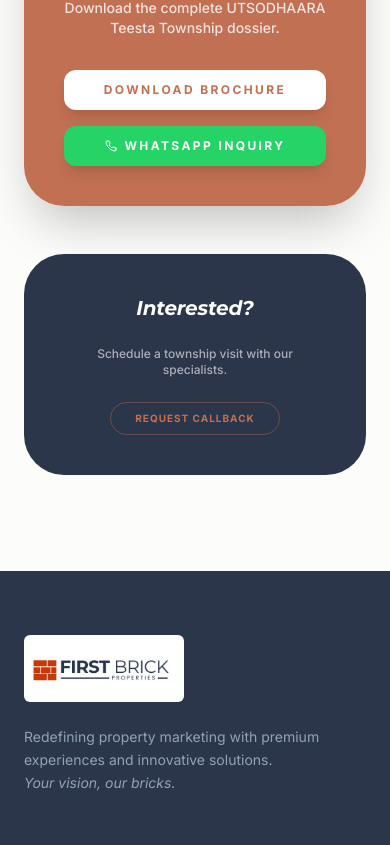
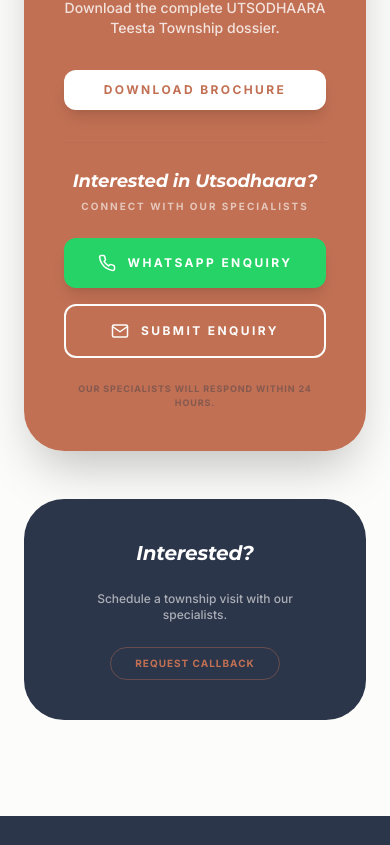
Before and after one commit to Rajarshirexx/First-Brick, a React (Vite) app in the folder client/: page /projects/utsodhara in a window 390 px wide. Shown: the part 5158-6003 px from the top of the page. Built offline with nearby package versions, Linux system fonts and the light colour scheme.

Commit message:
feat: Integrated project-specific enquiry messages across all 5 project pages

```diff
--- a/client/src/Components/Global/FloatingWhatsApp.jsx
+++ b/client/src/Components/Global/FloatingWhatsApp.jsx
@@ -3,7 +3,7 @@ import React from 'react';
 export default function FloatingWhatsApp() {
     return (
         <a
-            href="https://wa.me/918371874510"
+            href="https://wa.me/918371874510?text=Hello%20First%20Brick%20Team,%20I'm%20interested%20in%20learning%20more%20about%20your%20properties."
             target="_blank"
             rel="noopener noreferrer"
             className="fixed bottom-8 right-8 z-[9999] bg-[#25D366] text-white rounded-full shadow-2xl hover:bg-[#20bd5c] transition-all duration-500 group flex items-center justify-start gap-0 overflow-hidden w-[60px] h-[60px] hover:w-[200px] hover:px-5"
--- /dev/null
+++ b/client/src/Components/UI/ProjectEnquiry.jsx
@@ -0,0 +1,48 @@
+import React from 'react';
+import { FiPhone, FiMail } from 'react-icons/fi';
+
+export default function ProjectEnquiry({ projectName, isDark = false, accentColor = "#f7941d" }) {
+    const whatsappNumber = "918371874510";
+    const emailAddress = "info@firstbrickproperty.com";
+
+    const whatsappMessage = encodeURIComponent(`I'm interested in the ${projectName} project. Please provide more details.`);
+    const emailSubject = encodeURIComponent(`Enquiry for ${projectName} - First Brick Properties`);
+    const emailBody = encodeURIComponent(`Hello First Brick Team,\n\nI am interested in learning more about the ${projectName} project. Please contact me with more information.\n\nThank you.`);
+
+    const primaryTextClass = isDark ? "text-white" : "text-primary";
+    const secondaryTextClass = isDark ? "text-white/60" : "text-muted";
+
+    return (
+        <div className="space-y-6 pt-6 border-t border-primary/5">
+            <div className="text-center lg:text-left">
+                <h4 className={`text-lg font-display font-bold ${primaryTextClass} italic mb-1`}>Interested in {projectName}?</h4>
+                <p className={`${secondaryTextClass} text-[10px] uppercase font-bold tracking-[0.2em]`}>Connect with our specialists</p>
+            </div>
+
+            <div className="flex flex-col gap-4">
+                <a
+                    href={`https://wa.me/${whatsappNumber}?text=${whatsappMessage}`}
+                    target="_blank"
+                    rel="noopener noreferrer"
+                    className="flex items-center justify-center gap-3 bg-[#25D366] hover:bg-[#20bd5c] text-white py-4 rounded-xl font-bold text-xs uppercase tracking-[0.2em] shadow-lg hover:shadow-2xl transition-all hover:-translate-y-1 w-full"
+                >
+                    <FiPhone className="text-lg" />
+                    WhatsApp Enquiry
+                </a>
+
+                <a
+                    href={`mailto:${emailAddress}?subject=${emailSubject}&body=${emailBody}`}
+                    className="flex items-center justify-center gap-3 border-2 py-4 rounded-xl font-bold text-xs uppercase tracking-[0.2em] transition-all hover:bg-primary hover:text-white hover:-translate-y-1 w-full group"
+                    style={{ borderColor: accentColor, color: accentColor }}
+                >
+                    <FiMail className="text-lg group-hover:scale-110 transition-transform" />
+                    Submit Enquiry
+                </a>
+            </div>
+
+            <p className="text-[9px] text-center text-primary/40 font-bold uppercase tracking-widest leading-relaxed">
+                Our specialists will respond within 24 hours.
+            </p>
+        </div>
+    );
+}
--- a/client/src/Pages/Projects/EmbeeDelight.jsx
+++ b/client/src/Pages/Projects/EmbeeDelight.jsx
@@ -1,4 +1,5 @@
 import React from 'react';
+import ProjectEnquiry from '../../Components/UI/ProjectEnquiry';
 import brochurePdf from '../../assets/EMBEE_DELIGHT_BROCHURE.pdf';
 import brochurePage1 from '../../assets/embee/EMBEE_DELIGHT_BROCHURE_page-0001.jpg';
 import brochurePage3 from '../../assets/embee/EMBEE_DELIGHT_BROCHURE_page-0003.jpg';
@@ -228,6 +229,9 @@ export default function EmbeeDelight() {
                             </div>
                         </div>
 
+                        {/* Enquiry Section */}
+                        <ProjectEnquiry projectName="Embee Delight" accentColor="#f7941d" />
+
                     </div>
                 </div>
 
--- a/client/src/Pages/Projects/RightAngle.jsx
+++ b/client/src/Pages/Projects/RightAngle.jsx
@@ -1,4 +1,5 @@
 import React from 'react';
+import ProjectEnquiry from '../../Components/UI/ProjectEnquiry';
 import { motion } from 'framer-motion';
 import { Link } from 'react-router-dom';
 import { FiArrowRight, FiDownload, FiMapPin, FiCheckCircle, FiPhone } from 'react-icons/fi';
@@ -169,24 +170,10 @@ export default function RightAngle() {
                     </div>
                 </div>
 
-                <div className="mt-24 text-center space-y-8">
-                    <p className="text-[#5c2d91]/60 font-medium">Ready to elevate your business presence at Siliguri's most strategic commercial hub?</p>
-                    <div className="flex flex-col md:flex-row items-center justify-center gap-6 pb-20">
-                        <Link
-                            to="/contact"
-                            className="bg-[#5c2d91] hover:bg-[#4a2475] text-white px-12 py-5 rounded-full font-bold text-lg transition-all shadow-xl shadow-[#5c2d91]/20 group flex items-center gap-3"
-                        >
-                            Inquire for Leasing <FiArrowRight className="group-hover:translate-x-2 transition-transform" />
-                        </Link>
-                        <a
-                            href="https://wa.me/918371874510"
-                            target="_blank"
-                            rel="noopener noreferrer"
-                            className="bg-[#25D366] hover:bg-[#20bd5c] text-white px-10 py-5 rounded-full font-bold text-lg transition-all shadow-xl shadow-[#25D366]/20 flex items-center gap-3"
-                        >
-                            <FiPhone /> WhatsApp Inquiry
-                        </a>
-                    </div>
+                <div className="mt-24 max-w-xl mx-auto space-y-12 pb-20">
+                    <p className="text-[#5c2d91]/60 font-medium text-center">Ready to elevate your business presence at Siliguri's most strategic commercial hub?</p>
+
+                    <ProjectEnquiry projectName="Right Angle" accentColor="#f7941d" />
                 </div>
             </section>
         </div>
--- a/client/src/Pages/Projects/Skydale.jsx
+++ b/client/src/Pages/Projects/Skydale.jsx
@@ -1,4 +1,5 @@
 import React from 'react';
+import ProjectEnquiry from '../../Components/UI/ProjectEnquiry';
 import { FiPhone } from 'react-icons/fi';
 import brochurePdf from '../../assets/SKYDALE E-BROCHURE REVISED.pdf';
 import brochurePage1 from '../../assets/skydale/SKYDALE E-BROCHURE REVISED_page-0001.jpg';
@@ -195,18 +196,13 @@ export default function Skydale() {
                                 download="SKYDALE_E_BROCHURE.pdf"
                                 target="_blank"
                                 rel="noopener noreferrer"
-                                className="inline-flex items-center justify-center bg-secondary w-full py-4 rounded-xl font-bold uppercase tracking-[0.2em] text-xs hover:bg-white hover:text-[#083333] transition-all duration-300 shadow-lg mb-4"
+                                className="inline-flex items-center justify-center bg-secondary w-full py-4 rounded-xl font-bold uppercase tracking-[0.2em] text-xs hover:bg-white hover:text-[#083333] transition-all duration-300 shadow-lg mb-8"
                             >
                                 Download E-Brochure
                             </a>
-                            <a
-                                href="https://wa.me/918371874510"
-                                target="_blank"
-                                rel="noopener noreferrer"
-                                className="inline-flex items-center justify-center bg-[#25D366] w-full py-4 rounded-xl font-bold uppercase tracking-[0.2em] text-xs text-white hover:bg-[#20bd5c] transition-all duration-300 shadow-lg gap-2"
-                            >
-                                <span className="text-xl">📞</span> WhatsApp Inquiry
-                            </a>
+
+                            {/* Standardized Enquiry Section */}
+                            <ProjectEnquiry projectName="Skydale" isDark={true} accentColor="#f7941d" />
                         </div>
                     </div>
                 </div>
--- a/client/src/Pages/Projects/Utsodhara.jsx
+++ b/client/src/Pages/Projects/Utsodhara.jsx
@@ -1,4 +1,5 @@
 import React from 'react';
+import ProjectEnquiry from '../../Components/UI/ProjectEnquiry';
 import { Link } from 'react-router-dom';
 import { FiPhone } from 'react-icons/fi';
 
@@ -199,18 +200,13 @@ export default function Utsodhara() {
                                 <a
                                     href={projectPDF}
                                     download="UTSODHAARA-Brochure.pdf"
-                                    className="bg-white text-secondary w-full py-3 rounded-xl font-bold text-xs uppercase tracking-[0.2em] shadow-lg hover:translate-y-[-2px] hover:shadow-2xl transition-all mb-4 flex items-center justify-center"
+                                    className="bg-white text-secondary w-full py-3 rounded-xl font-bold text-xs uppercase tracking-[0.2em] shadow-lg hover:translate-y-[-2px] hover:shadow-2xl transition-all mb-8 flex items-center justify-center"
                                 >
                                     Download Brochure
                                 </a>
-                                <a
-                                    href="https://wa.me/918371874510"
-                                    target="_blank"
-                                    rel="noopener noreferrer"
-                                    className="bg-[#25D366] text-white w-full py-3 rounded-xl font-bold text-xs uppercase tracking-[0.2em] shadow-lg hover:translate-y-[-2px] hover:shadow-2xl transition-all flex items-center justify-center gap-2"
-                                >
-                                    <FiPhone /> WhatsApp Inquiry
-                                </a>
+
+                                {/* Standardized Enquiry Section */}
+                                <ProjectEnquiry projectName="Utsodhaara" accentColor="#fcfdfb" isDark={true} />
                             </div>
                         </div>
 
```
Also changed, not shown: client/src/Pages/Projects/Senses.jsx (+4 -16 lines).
